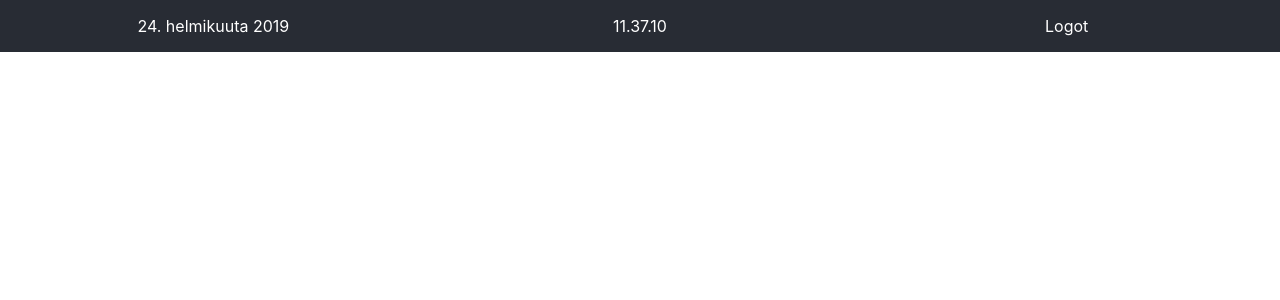
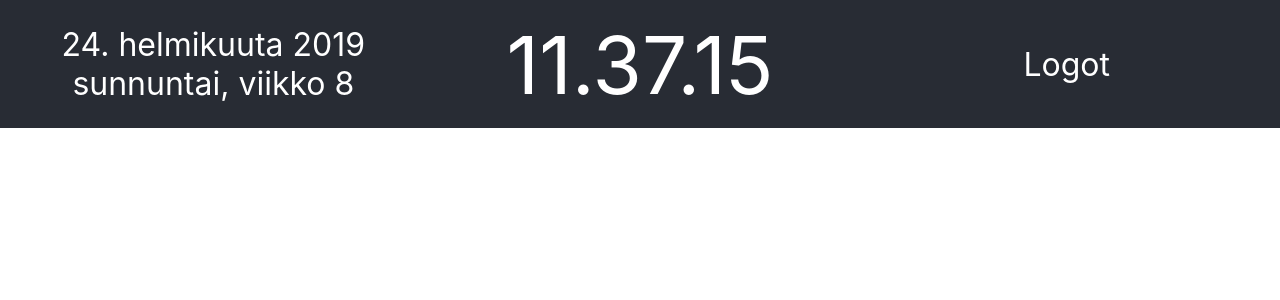
Before and after one commit to athenekilta/oloscreen-v2, a React (Create React App) app: page / in a window 1280 px wide. Shown: the top 300 px of the page. Built offline with nearby package versions, Linux system fonts and the light colour scheme.

Commit message:
Added ticking clock, weekday and weeknumber

```diff
--- a/src/components/Header.js
+++ b/src/components/Header.js
@@ -4,23 +4,34 @@ import "moment/locale/fi";
 import "../App.css";
 import "./header.css";
 
-moment.locale("fi");
-
 class HeaderComponent extends Component {
   constructor(props) {
     super(props);
     moment.locale("fi");
+    this.state = {
+      time: moment()
+    };
   }
+  componentDidMount() {
+    setInterval(this.updateTime, 1000);
+  }
+  updateTime = () => {
+    this.setState({ time: moment() });
+  };
   render() {
-    console.log(moment.locale("fi"));
     return (
       <div>
         <header className="App-header">
-          <p id="time-date"> {moment().format("LL")} </p>
-          <p id="time-clock"> {moment().format("LTS")} </p>
-          <div id="logo-carousel">
-            <p>Logot</p>
+          <div id="time-date">
+            <p> {this.state.time.format("LL")} </p>
+            <p>
+              {this.state.time.format("dddd") +
+                ", viikko " +
+                this.state.time.get("week")}
+            </p>
           </div>
+          <p id="time-clock"> {this.state.time.format("LTS")} </p>
+          <p id="logo-carousel">Logot</p>
         </header>
       </div>
     );
--- a/src/components/header.css
+++ b/src/components/header.css
@@ -1,7 +1,24 @@
 header {
   display: grid;
   grid-template-columns: 1fr 1fr 1fr;
-  grid-template-rows: auto;
+  grid-template-rows: 8em;
   background-color: #282c34;
   color: white;
 }
+
+header * {
+  margin: auto;
+  font-size: 2em;
+}
+
+#time-date {
+  font-size: 1em;
+}
+
+#time-date * {
+  font-size: 2em;
+}
+
+#time-clock {
+  font-size: 5em;
+}
```
Also changed, not shown: 1 other file (tests, documents, lock files or other folders).
